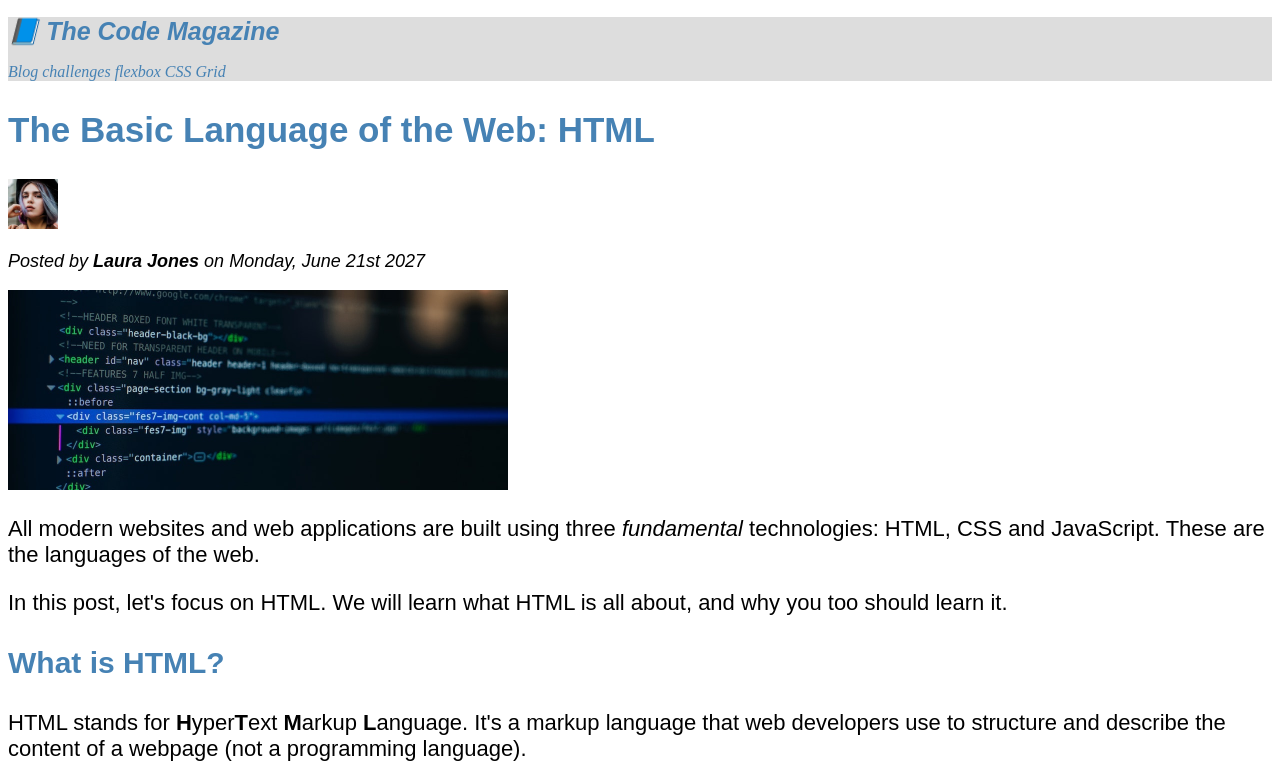
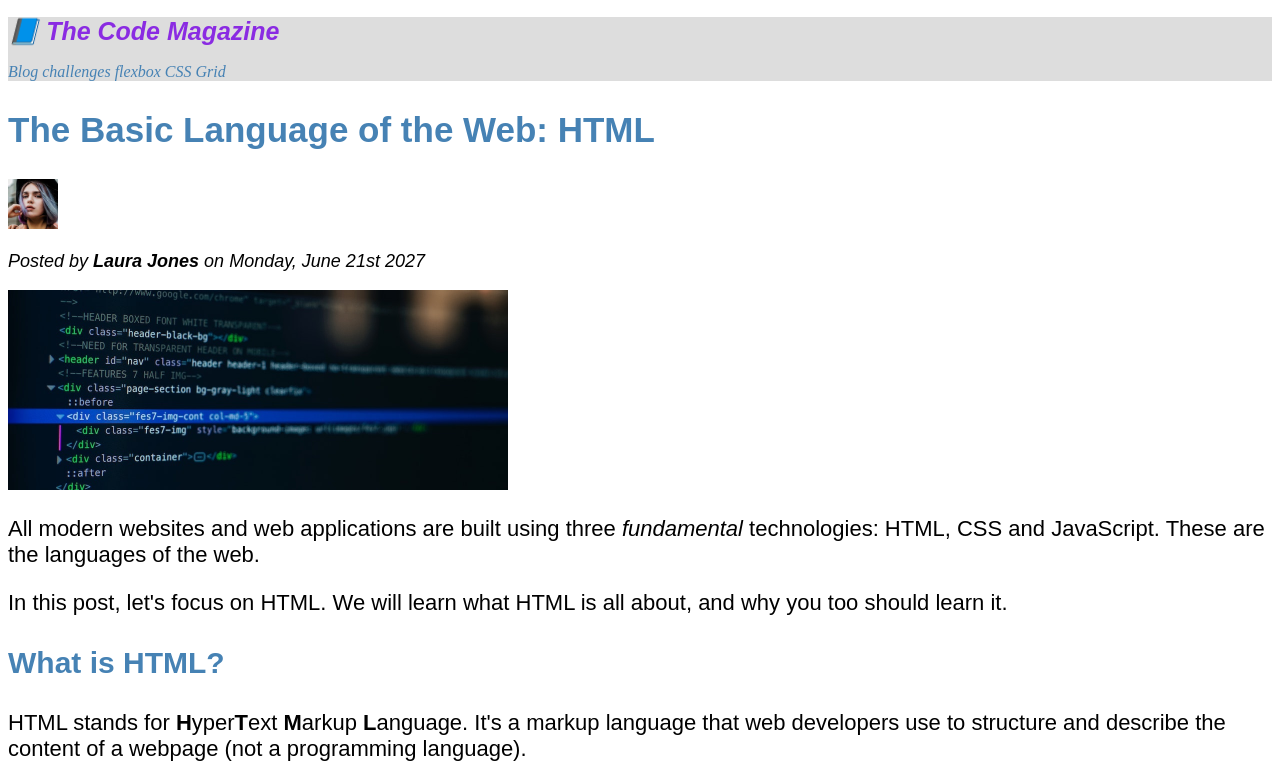
Before and after one commit to Try2Shoot/myproject, a plain HTML site: page index.html in a window 1280 px wide. In both pictures the pointer is over the element "📘 The Code Magazine". Shown: the top 781 px of the page. Drawn offline with Linux system fonts and the light colour scheme.

Commit message:
Update style.css

```diff
--- a/style.css
+++ b/style.css
@@ -85,3 +85,7 @@ a:hover {
 a:active {
 	color: red;
 }
+
+.heading:hover {
+	color: blueviolet;
+}
```
